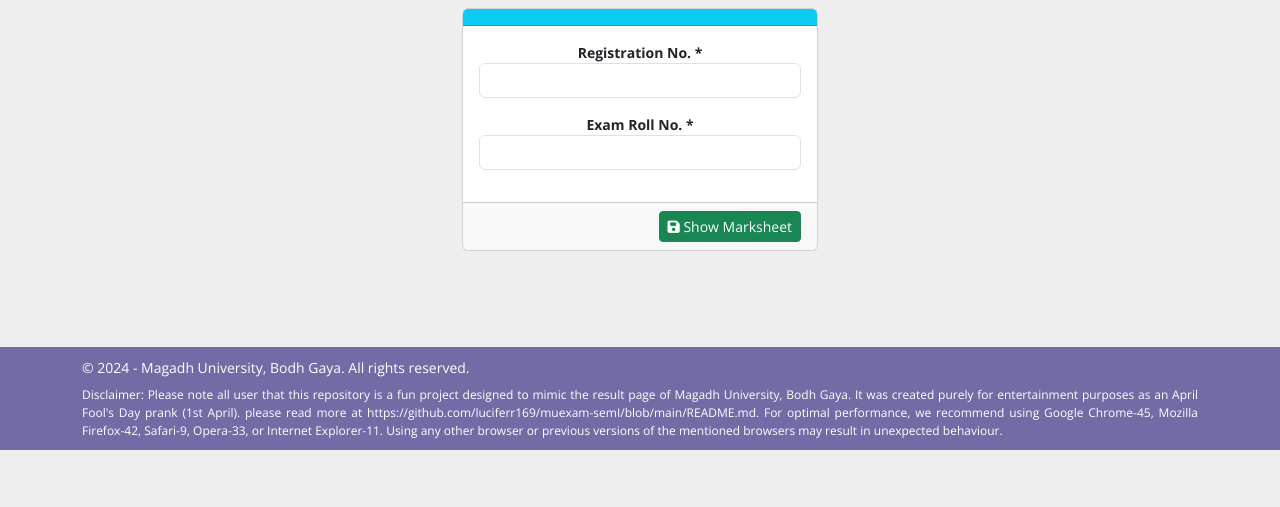
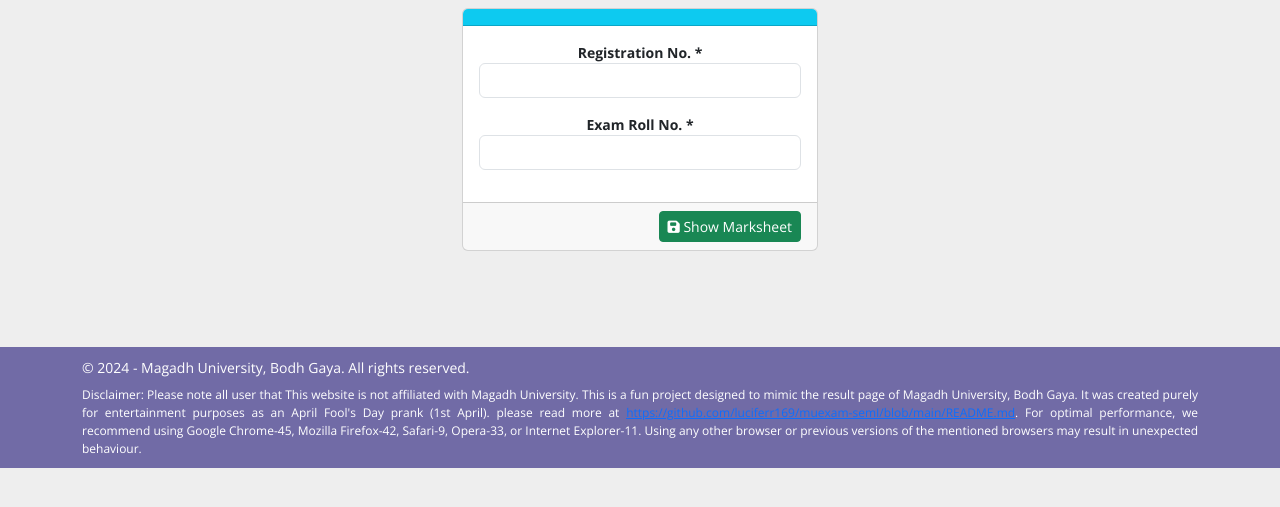
Before and after one commit to luciferr169/muexam-semI, a plain HTML site: page index.html in a window 1280 px wide. Shown: the part 177-684 px from the top of the page. Drawn offline with nearby package versions, Linux system fonts and the light colour scheme; a web font is replaced by a local one.

Commit message:
Update index.html

```diff
--- a/index.html
+++ b/index.html
@@ -59,7 +59,7 @@
         <div class="container">
             <div class="copyright mb-2">&copy; 2024 - Magadh University, Bodh Gaya. All rights reserved.</div>
 			<div class="text-justify notes">
-        	Disclaimer: Please note all user that this repository is a fun project designed to mimic the result page of Magadh University, Bodh Gaya. It was created purely for entertainment purposes as an April Fool's Day prank (1st April). please read more at https://github.com/luciferr169/muexam-semI/blob/main/README.md. For optimal performance, we recommend using Google Chrome-45, Mozilla Firefox-42, Safari-9, Opera-33, or Internet Explorer-11. Using any other browser or previous versions of the mentioned browsers may result in unexpected behaviour.<!-- Stay up to date with the latest browser updates by visiting <a href="https://www.browsehappy.com" class="text-white" target="_blank">browsehappy.com</a>. -->
+        	Disclaimer: Please note all user that This website is not affiliated with Magadh University. This is a fun project designed to mimic the result page of Magadh University, Bodh Gaya. It was created purely for entertainment purposes as an April Fool's Day prank (1st April). please read more at <a href="https://github.com/luciferr169/muexam-semI/blob/main/README.md">https://github.com/luciferr169/muexam-semI/blob/main/README.md</a>. For optimal performance, we recommend using Google Chrome-45, Mozilla Firefox-42, Safari-9, Opera-33, or Internet Explorer-11. Using any other browser or previous versions of the mentioned browsers may result in unexpected behaviour.<!-- Stay up to date with the latest browser updates by visiting <a href="https://www.browsehappy.com" class="text-white" target="_blank">browsehappy.com</a>. -->
         </div>
         </div>
     </footer>
```
